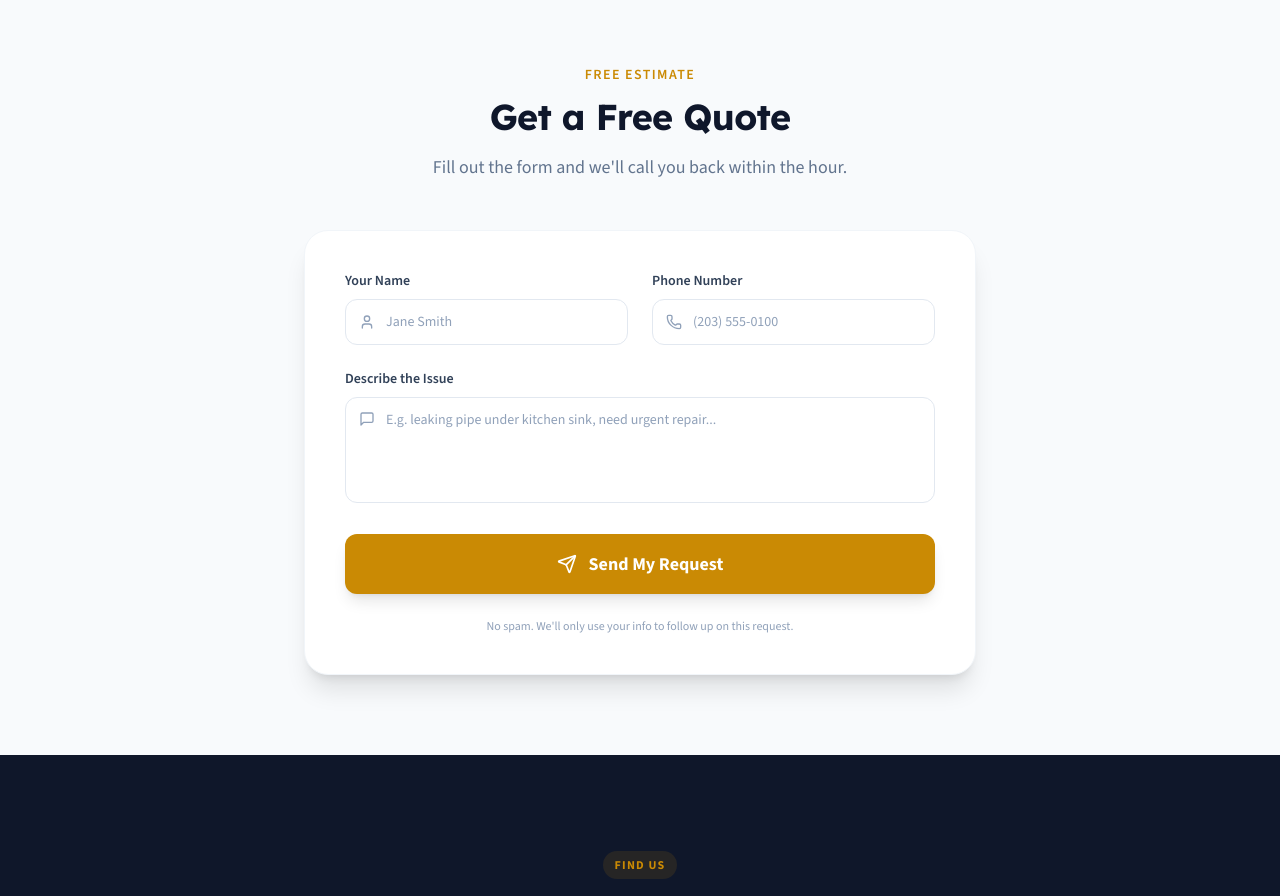
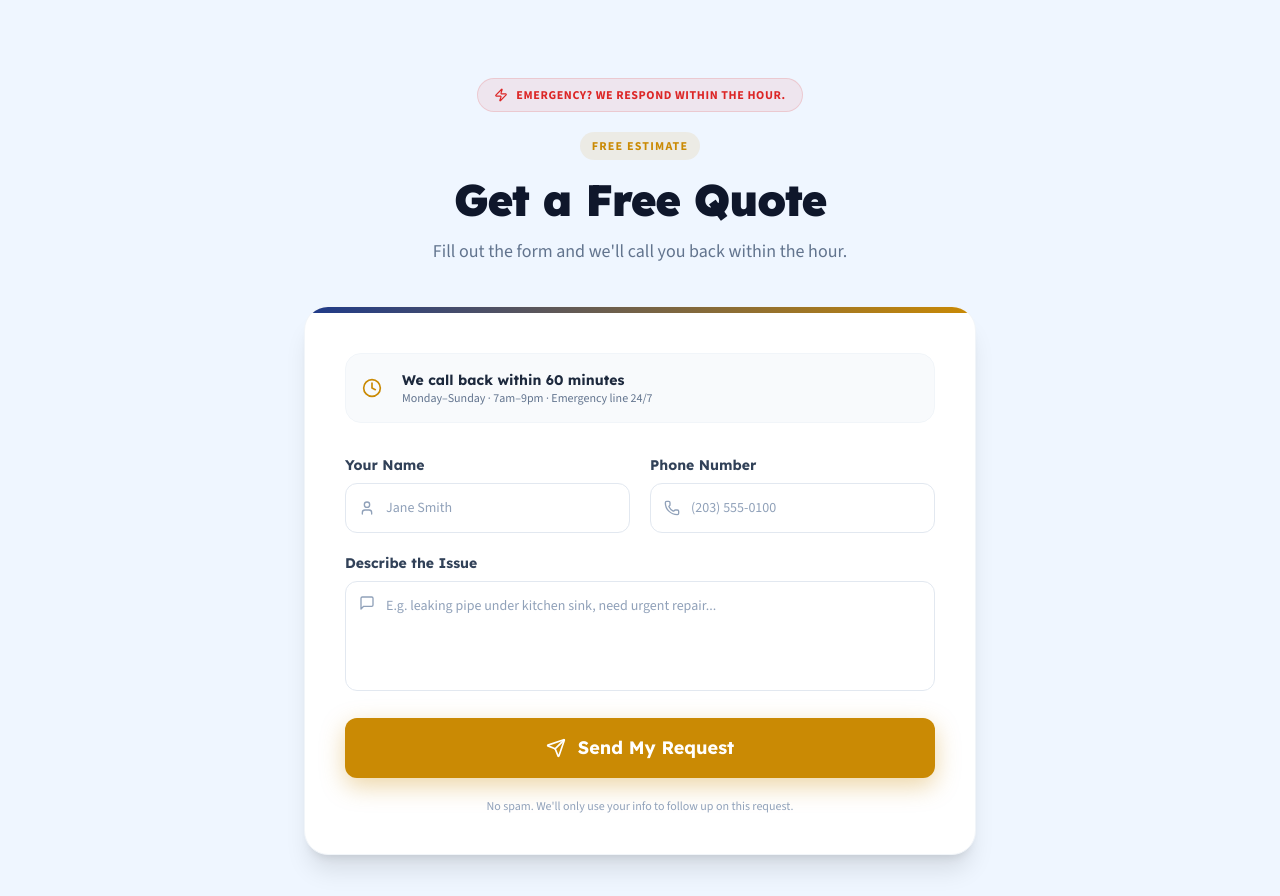
Before and after one commit to hydrogencee/template-plumber-v1, a Next.js app: page / in a window 1280 px wide. Shown: the part 1860-2756 px from the top of the page. Built offline with nearby package versions, Linux system fonts and the light colour scheme; no server answers.

Commit message:
feat: premium redesign — Lexend font, 21st.dev patterns, Framer Motion scroll animations, sticky call bar, Google review badges

```diff
--- a/src/components/ContactForm.tsx
+++ b/src/components/ContactForm.tsx
@@ -1,94 +1,114 @@
 'use client';
 import { motion } from 'framer-motion';
-import { Send, User, Phone, MessageSquare } from 'lucide-react';
+import { Send, User, Phone, MessageSquare, Clock, Zap } from 'lucide-react';
 
 export function ContactForm() {
   const formspreeId = process.env.NEXT_PUBLIC_FORMSPREE_ID ?? '';
   const action = formspreeId ? `https://formspree.io/f/${formspreeId}` : '#';
 
   return (
-    <section className="py-20 px-6 bg-slate-50">
+    <section id="contact" className="py-24 px-6" style={{ backgroundColor: '#EFF6FF' }}>
       <div className="max-w-2xl mx-auto">
+
+        {/* Urgency badge */}
         <motion.div
           initial={{ opacity: 0, y: 20 }}
           whileInView={{ opacity: 1, y: 0 }}
           viewport={{ once: true }}
-          transition={{ duration: 0.6 }}
-          className="text-center mb-12"
+          transition={{ duration: 0.55, ease: [0.22, 1, 0.36, 1] }}
+          className="text-center mb-10"
         >
-          <span
-            className="inline-block font-semibold text-sm tracking-widest uppercase mb-3"
-            style={{ color: 'var(--hs-accent)' }}
-          >
+          <div className="inline-flex items-center gap-2 font-bold text-xs tracking-wider uppercase px-4 py-2 rounded-full mb-5" style={{ color: '#DC2626', backgroundColor: 'rgba(220,38,38,0.08)', border: '1px solid rgba(220,38,38,0.15)' }}>
+            <Zap className="w-3.5 h-3.5" />
+            Emergency? We respond within the hour.
+          </div>
+
+          <span className="block font-bold text-xs tracking-widest uppercase mb-4 px-3 py-1.5 rounded-full w-fit mx-auto" style={{ color: 'var(--hs-accent)', backgroundColor: 'color-mix(in srgb, var(--hs-accent) 10%, transparent)' }}>
             Free Estimate
           </span>
-          <h2 className="text-3xl sm:text-4xl font-bold text-slate-900 mb-4">
+          <h2 className="text-3xl sm:text-4xl lg:text-[2.75rem] font-black text-slate-900 mb-3" style={{ fontFamily: 'var(--font-heading)', letterSpacing: '-0.03em' }}>
             Get a Free Quote
           </h2>
-          <p className="text-slate-500 text-lg leading-relaxed">
+          <p className="text-slate-500 text-lg leading-relaxed" style={{ fontFamily: 'var(--font-body)' }}>
             Fill out the form and we'll call you back within the hour.
           </p>
         </motion.div>
 
         <motion.div
-          initial={{ opacity: 0, y: 30 }}
+          initial={{ opacity: 0, y: 32 }}
           whileInView={{ opacity: 1, y: 0 }}
           viewport={{ once: true }}
-          transition={{ duration: 0.6, delay: 0.15 }}
-          className="bg-white rounded-3xl shadow-xl border border-slate-100 p-8 sm:p-10"
+          transition={{ duration: 0.6, delay: 0.12, ease: [0.22, 1, 0.36, 1] }}
+          className="bg-white rounded-3xl shadow-xl border border-slate-100 overflow-hidden"
         >
-          <form action={action} method="POST" className="space-y-6">
+          {/* Top accent */}
+          <div className="h-1.5 w-full" style={{ background: `linear-gradient(90deg, var(--hs-primary), var(--hs-accent))` }} />
+
+          <div className="p-8 sm:p-10">
+            {/* Response promise row */}
+            <div className="flex items-center gap-5 mb-8 p-4 rounded-2xl bg-slate-50 border border-slate-100">
+              <Clock className="w-5 h-5 shrink-0" style={{ color: 'var(--hs-accent)' }} />
+              <div>
+                <p className="text-sm font-bold text-slate-800" style={{ fontFamily: 'var(--font-heading)' }}>We call back within 60 minutes</p>
+                <p className="text-xs text-slate-500" style={{ fontFamily: 'var(--font-body)' }}>Monday–Sunday · 7am–9pm · Emergency line 24/7</p>
+              </div>
+            </div>
+
+            <form action={action} method="POST" className="space-y-5">
               <input type="hidden" name="_subject" value="New quote request from website" />
 
-            <div className="grid grid-cols-1 sm:grid-cols-2 gap-6">
+              <div className="grid grid-cols-1 sm:grid-cols-2 gap-5">
                 <div>
-                <label htmlFor="contact-name" className="block text-sm font-semibold text-slate-700 mb-2">
+                  <label htmlFor="contact-name" className="block text-sm font-bold text-slate-700 mb-2" style={{ fontFamily: 'var(--font-heading)' }}>
                     Your Name
                   </label>
                   <div className="relative">
-                  <User className="absolute left-3.5 top-1/2 -translate-y-1/2 w-4 h-4 text-slate-400" />
+                    <User className="absolute left-3.5 top-1/2 -translate-y-1/2 w-4 h-4 text-slate-400 pointer-events-none" />
                     <input
                       id="contact-name"
                       name="name"
                       type="text"
                       required
                       placeholder="Jane Smith"
-                    className="w-full pl-10 pr-4 py-3 border border-slate-200 rounded-xl text-slate-800 placeholder:text-slate-400 focus:outline-none focus:ring-2 focus:ring-slate-300 focus:border-transparent transition-all duration-200 text-sm"
+                      className="w-full pl-10 pr-4 py-3.5 border border-slate-200 rounded-xl text-slate-800 placeholder:text-slate-400 focus:outline-none focus:ring-2 focus:border-transparent transition-all duration-200 text-sm bg-white"
+                      style={{ fontFamily: 'var(--font-body)' }}
                     />
                   </div>
                 </div>
 
                 <div>
-                <label htmlFor="contact-phone" className="block text-sm font-semibold text-slate-700 mb-2">
+                  <label htmlFor="contact-phone" className="block text-sm font-bold text-slate-700 mb-2" style={{ fontFamily: 'var(--font-heading)' }}>
                     Phone Number
                   </label>
                   <div className="relative">
-                  <Phone className="absolute left-3.5 top-1/2 -translate-y-1/2 w-4 h-4 text-slate-400" />
+                    <Phone className="absolute left-3.5 top-1/2 -translate-y-1/2 w-4 h-4 text-slate-400 pointer-events-none" />
                     <input
                       id="contact-phone"
                       name="phone"
                       type="tel"
                       required
                       placeholder="(203) 555-0100"
-                    className="w-full pl-10 pr-4 py-3 border border-slate-200 rounded-xl text-slate-800 placeholder:text-slate-400 focus:outline-none focus:ring-2 focus:ring-slate-300 focus:border-transparent transition-all duration-200 text-sm"
+                      className="w-full pl-10 pr-4 py-3.5 border border-slate-200 rounded-xl text-slate-800 placeholder:text-slate-400 focus:outline-none focus:ring-2 focus:border-transparent transition-all duration-200 text-sm bg-white"
+                      style={{ fontFamily: 'var(--font-body)' }}
                     />
                   </div>
                 </div>
               </div>
 
               <div>
-              <label htmlFor="contact-message" className="block text-sm font-semibold text-slate-700 mb-2">
+                <label htmlFor="contact-message" className="block text-sm font-bold text-slate-700 mb-2" style={{ fontFamily: 'var(--font-heading)' }}>
                   Describe the Issue
                 </label>
                 <div className="relative">
-                <MessageSquare className="absolute left-3.5 top-3.5 w-4 h-4 text-slate-400" />
+                  <MessageSquare className="absolute left-3.5 top-3.5 w-4 h-4 text-slate-400 pointer-events-none" />
                   <textarea
                     id="contact-message"
                     name="message"
                     rows={4}
                     required
                     placeholder="E.g. leaking pipe under kitchen sink, need urgent repair..."
-                  className="w-full pl-10 pr-4 py-3 border border-slate-200 rounded-xl text-slate-800 placeholder:text-slate-400 focus:outline-none focus:ring-2 focus:ring-slate-300 focus:border-transparent transition-all duration-200 text-sm resize-none"
+                    className="w-full pl-10 pr-4 py-3.5 border border-slate-200 rounded-xl text-slate-800 placeholder:text-slate-400 focus:outline-none focus:ring-2 focus:border-transparent transition-all duration-200 text-sm resize-none bg-white"
+                    style={{ fontFamily: 'var(--font-body)' }}
                   />
                 </div>
               </div>
@@ -97,17 +117,18 @@ export function ContactForm() {
                 type="submit"
                 whileHover={{ scale: 1.02 }}
                 whileTap={{ scale: 0.98 }}
-              className="w-full flex items-center justify-center gap-3 text-white font-bold px-8 py-4 rounded-xl text-lg transition-opacity duration-200 hover:opacity-90 shadow-lg cursor-pointer"
-              style={{ backgroundColor: 'var(--hs-accent)' }}
+                className="w-full flex items-center justify-center gap-3 text-white font-bold px-8 py-4 rounded-xl text-lg shadow-lg cursor-pointer transition-opacity hover:opacity-90"
+                style={{ backgroundColor: 'var(--hs-accent)', boxShadow: '0 8px 24px color-mix(in srgb, var(--hs-accent) 35%, transparent)', fontFamily: 'var(--font-heading)' }}
               >
                 <Send className="w-5 h-5" />
                 Send My Request
               </motion.button>
 
-            <p className="text-center text-xs text-slate-400">
+              <p className="text-center text-xs text-slate-400" style={{ fontFamily: 'var(--font-body)' }}>
                 No spam. We'll only use your info to follow up on this request.
               </p>
             </form>
+          </div>
         </motion.div>
       </div>
     </section>
```
Lines whose indentation alone changed are shown as unchanged.
